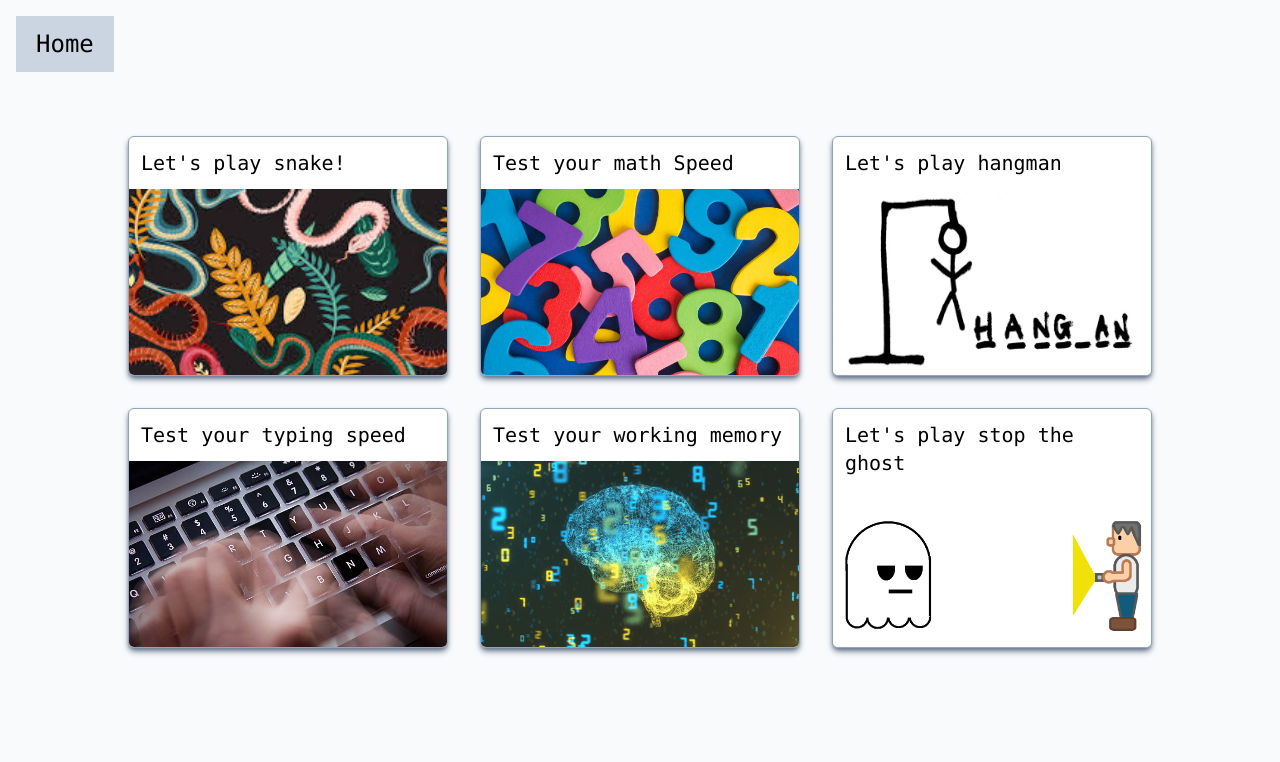
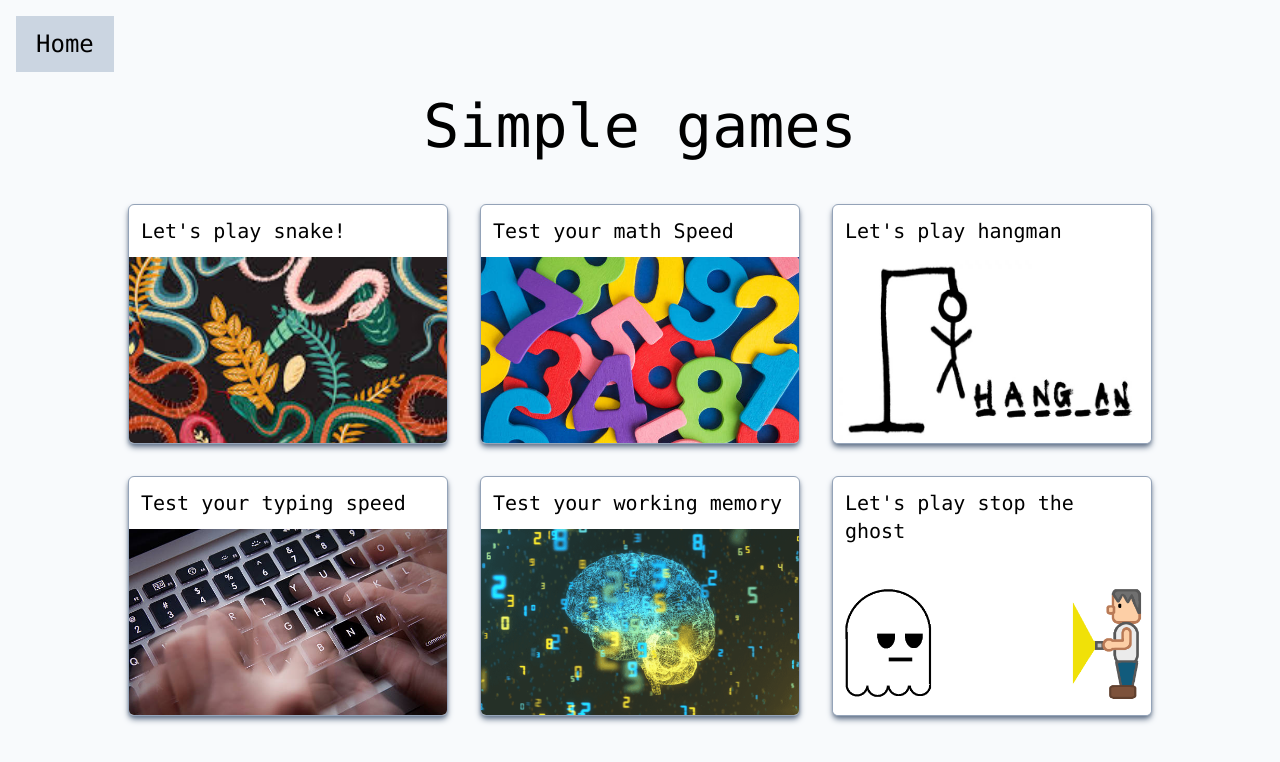
Before and after one commit to ashley-cao-0/simple-games, a React (Vite) app: page / in a window 1280 px wide. Shown: the top 762 px of the page. Built offline with nearby package versions, Linux system fonts and the light colour scheme.

Commit message:
add name page title

```diff
--- a/src/components/App.jsx
+++ b/src/components/App.jsx
@@ -15,7 +15,7 @@ function App() {
   return (
     <div className='bg-slate-50 absolute min-h-full w-full font-mono'>
       <Link to="/" className='absolute z-50 py-3 px-5 m-4 text-2xl bg-slate-300 hover:bg-slate-400 duration-150'>Home</Link>
-    <Routes>
+      <Routes>
       <Route path='/' element={<Home/>}/>
       <Route path='/mathtest' element={<MathTest/>}/>
       <Route path='/leaderboard/:game' element={<LeaderBoard />}/>
--- a/src/components/Home.jsx
+++ b/src/components/Home.jsx
@@ -36,11 +36,14 @@ function Home() {
 
   ]
   return (
-    <div className=" flex justify-center items-center mt-24 mb-16">
-      <div className=" mt-10 grid gap-8 grid-cols-1 md:grid-cols-2 lg:grid-cols-3">
-        {contentList.map(content => <Card content = {content} key={content.route} />)}
+    <>
+      <h1 className=' text-6xl mt-24 text-center'>Simple games</h1>
+      <div className=" flex justify-center items-center mt-12 mb-16">
+        <div className=" grid gap-8 grid-cols-1 md:grid-cols-2 lg:grid-cols-3">
+          {contentList.map(content => <Card content = {content} key={content.route} />)}
+        </div>
       </div>
-    </div>
+    </>
   )
 }
 
```
